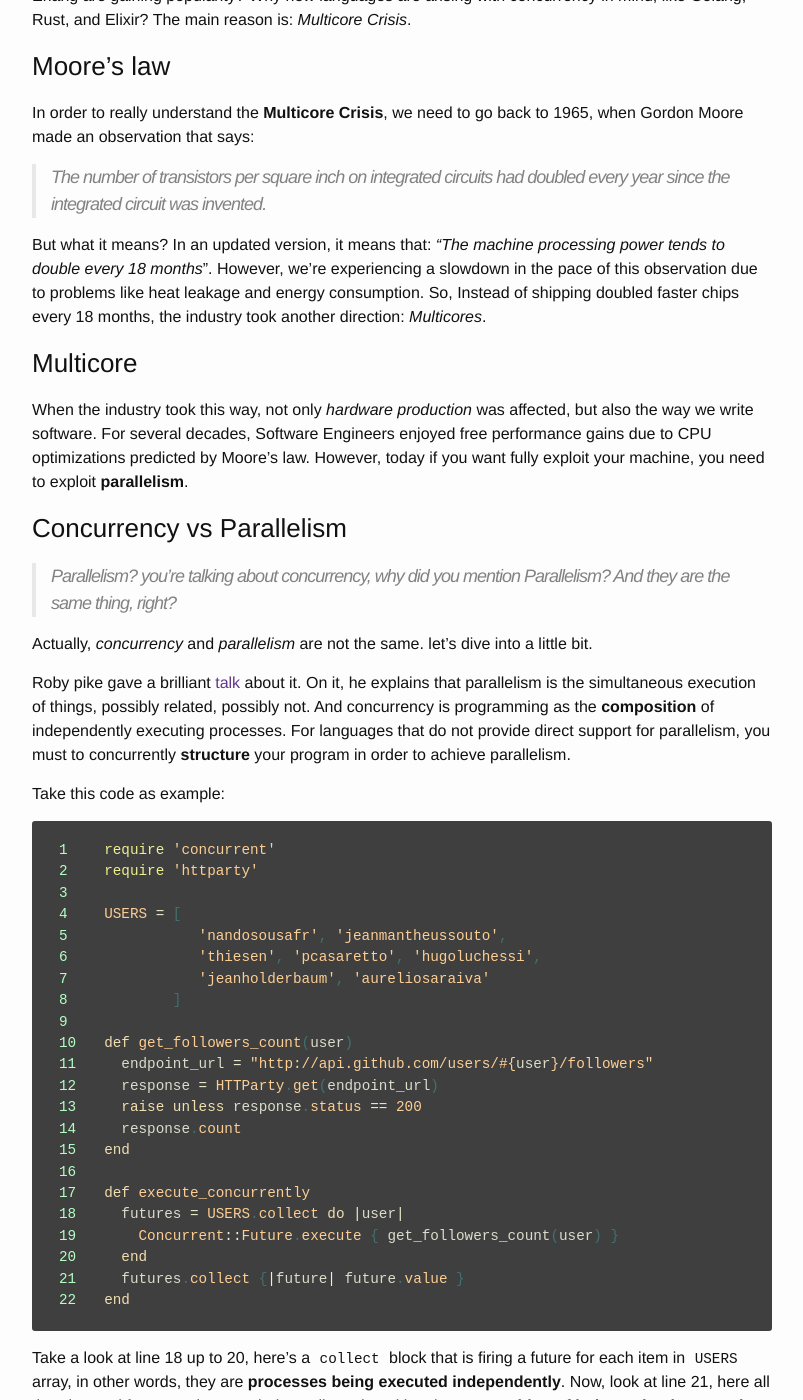
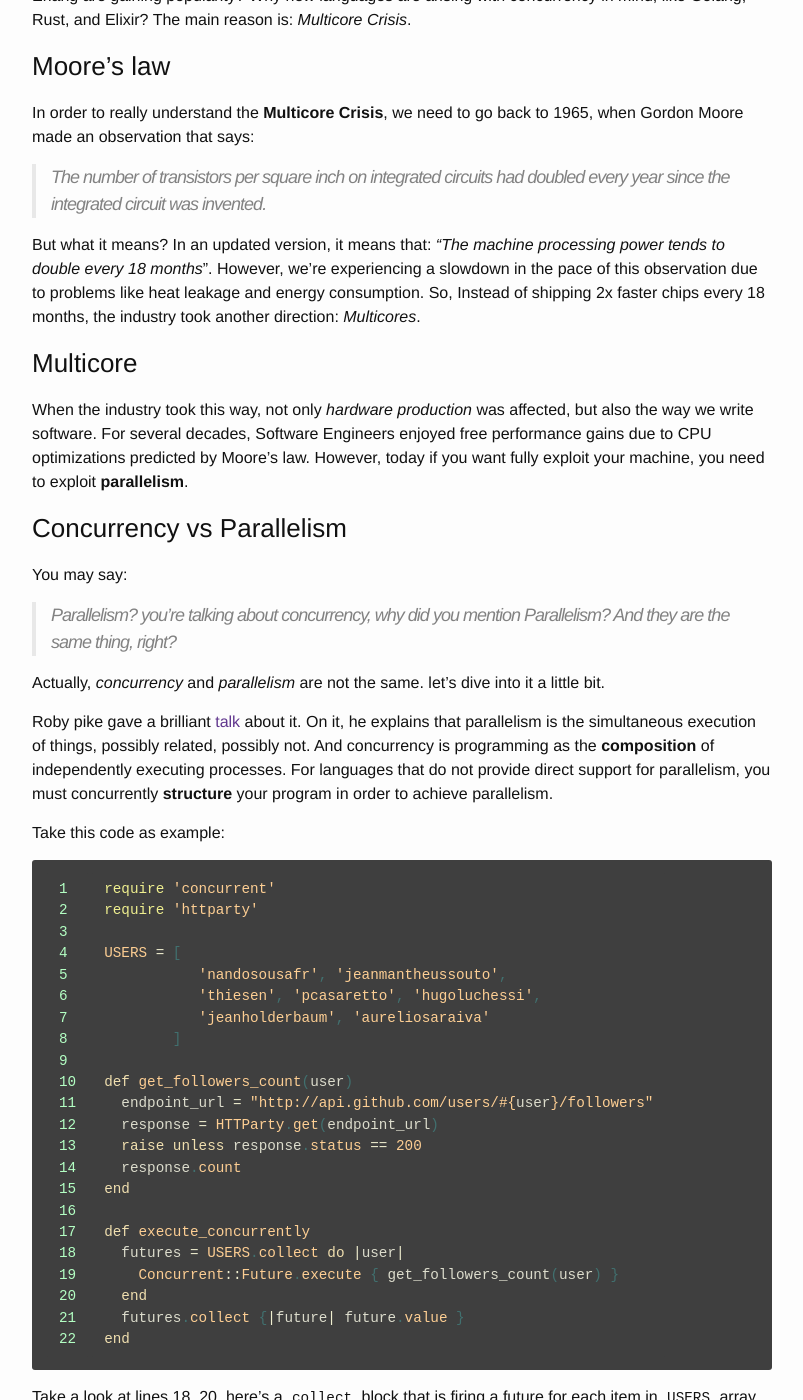
Before and after one commit to nandosousafr/blog.nandosousa.com, a Jekyll site: the page built from _posts/2016-06-09-yet_another_introduction_to_concurrency_part_i.md, in a window 1280 px wide and 1400 px high, scrolled down 543 px. Shown: the whole window, without its empty margins (238-1041 px from the left). Built offline with Jekyll 4.4.1, drawn with Linux system fonts in a browser that asks for light colours; some of the changed text lies outside the part shown.

Commit message:
some small fixes

```diff
--- a/_posts/2016-06-09-yet_another_introduction_to_concurrency_part_i.md
+++ b/_posts/2016-06-09-yet_another_introduction_to_concurrency_part_i.md
@@ -34,7 +34,7 @@ In order to really understand the __Multicore Crisis__, we need to go back to
 But what it means? In an updated version, it means that: _"The machine
 processing power tends to double every 18 months_". However, we're experiencing
 a slowdown in the pace of this observation due to problems like heat leakage
-and energy consumption. So, Instead of shipping doubled faster chips every 18
+and energy consumption. So, Instead of shipping 2x faster chips every 18
 months, the industry took another direction: _Multicores_.
 
 ### Multicore
@@ -47,17 +47,18 @@ exploit __parallelism__.
 
 ### Concurrency vs Parallelism
 
+You may say:
 > Parallelism? you're talking about concurrency, why did you mention
 > Parallelism? And they are the same thing, right?
 
-Actually, _concurrency_ and _parallelism_ are not the same. let's dive into a
+Actually, _concurrency_ and _parallelism_ are not the same. let's dive into it a
 little bit.
 
 Roby pike gave a brilliant [talk](https://www.youtube.com/watch?v=cN_DpYBzKso)
 about it. On it, he explains that parallelism is the simultaneous execution
 of things, possibly related, possibly not. And concurrency is programming as
 the __composition__ of independently executing processes. For languages that do
-not provide direct support for parallelism, you must to concurrently
+not provide direct support for parallelism, you must concurrently
 __structure__ your program in order to achieve parallelism.
 
 Take this code as example:
@@ -87,9 +88,9 @@ def execute_concurrently
 end
 {% endhighlight %}
 
-Take a look at line 18 up to 20, here's a `collect` block that is firing a
+Take a look at lines 18..20, here's a `collect` block that is firing a
 future for each item in `USERS` array, in other words, they are __processes
-being executed independently__. Now, look at line 21, here all the triggered
+being executed independently__. Now, look at line 21, here, all the triggered
 futures values are being collected, making the __composition of independently
 executing processes__.
 
```
